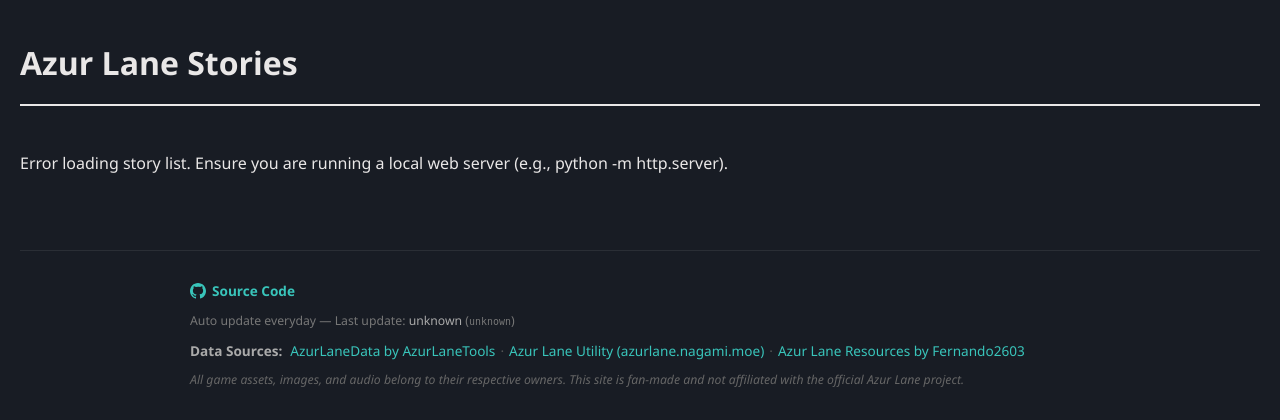
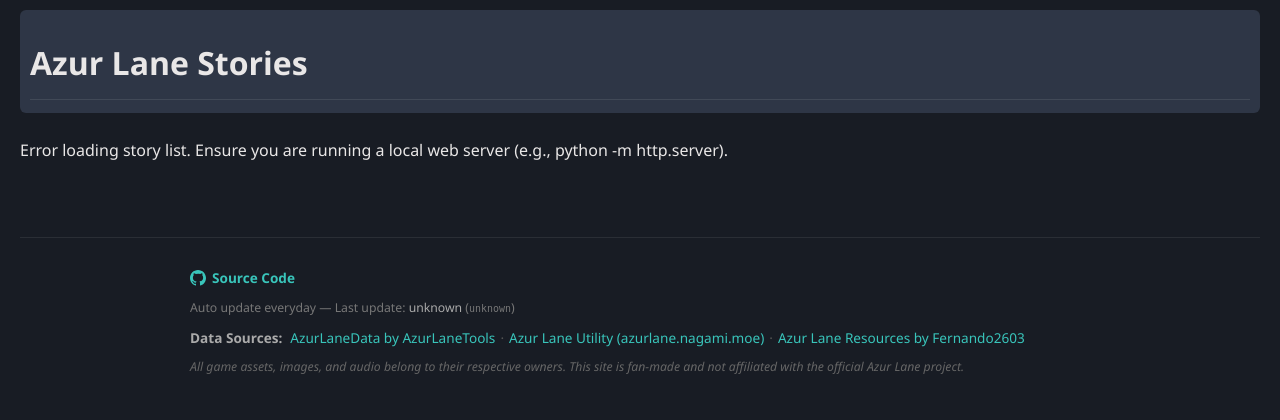
Before and after one commit to JCxYIS/AzurLane_Stories, a Python web app: template src/template/index.html in a window 1280 px wide. Shown: the top 420 px of the page. Run offline with Jinja, Linux system fonts and the light colour scheme; the template is opened without the code that fills it, so the values that code supplies are empty.

Commit message:
style: add toc and update style in index.html

```diff
--- a/src/template/css/style.css
+++ b/src/template/css/style.css
@@ -9,14 +9,7 @@ h1 {
   text-align: left;
   margin-bottom: 10px;
 }
-.header-controls {
-  display: flex;
-  align-items: center;
-  justify-content: space-between;
-  border-bottom: 2px solid #e9e7e7;
-  padding-bottom: 10px;
-  margin-bottom: 30px;
-}
+/* .header-controls removed in favor of .header */
 .header {
   position: sticky;
   top: 0;
@@ -89,6 +82,58 @@ h1 {
   color: #fff;
 }
 
+/* ── TOC (Sticky Header Navigation) ─────────────────────────────── */
+.toc-container {
+  display: flex;
+  gap: 12px;
+  margin-bottom: 10px;
+  border-top: 1px solid rgba(233, 231, 231, 0.1);
+  padding: 8px 0 5px 0;
+  flex-wrap: nowrap;
+  overflow-x: auto;
+  white-space: nowrap;
+  scrollbar-width: thin;
+  font-size: 0.9em;
+}
+
+.toc-container::-webkit-scrollbar {
+  height: 4px;
+}
+.toc-container::-webkit-scrollbar-thumb {
+  background: rgba(204, 204, 204, 0.3);
+  border-radius: 4px;
+}
+
+.toc-label {
+  font-weight: bold;
+  color: #888;
+  margin-right: 5px;
+  flex-shrink: 0;
+}
+
+.toc-link {
+  color: #39c5bb;
+  text-decoration: none;
+  transition: all 0.2s;
+  padding: 2px 4px;
+  flex-shrink: 0;
+}
+
+.toc-link:hover {
+  color: #fff;
+  text-decoration: underline;
+}
+
+.toc-link.level-1 {
+  font-weight: bold;
+}
+
+.toc-link.level-2 {
+
+}
+
+/* ────────────────────────────────────────────────────────────────── */
+
 .sections-container {
   display: flex;
   flex-direction: column;
@@ -96,21 +141,22 @@ h1 {
 .type-section {
   margin-bottom: 40px;
 }
-.type-header {
-  border-bottom: 2px solid #ddd;
+h2.type-header {
+  border-bottom: 2px solid #555;
   padding-bottom: 8px;
   margin-bottom: 20px;
   color: #ddd;
   font-size: 1.75em;
   font-weight: bold;
+  scroll-margin-top: 120px; /* Buffer for anchor jumping */
 }
-.subtype-header {
+h3.subtype-header {
   font-size: 1.5em;
   color: #eee;
   margin: 30px 0 15px 0;
-  /* padding-left: 12px; */
   font-weight: 600;
   letter-spacing: 0.5px;
+  scroll-margin-top: 120px; /* Buffer for anchor jumping */
 }
 .grid-container {
   display: grid;
--- a/src/template/index.html
+++ b/src/template/index.html
@@ -7,9 +7,12 @@
     <link rel="stylesheet" href="css/style.css">
 </head>
 <body>
-    <div class="header-controls">
-        <h1>Azur Lane Stories</h1>
-        <div class="tabs" id="region-tabs"></div>
+    <div class="header">
+        <div class="header-top">
+            <h1>Azur Lane Stories</h1>
+            <div class="tabs" id="region-tabs"></div>
+        </div>
+        <div id="toc-container" class="toc-container"></div>
     </div>
 
     <div class="sections-container" id="sections-container">
```
Also changed, not shown: src/html_writer.py (+3 -5 lines), src/template/js/index.js (+38 -6 lines), src/template/favicon.ico (added).
